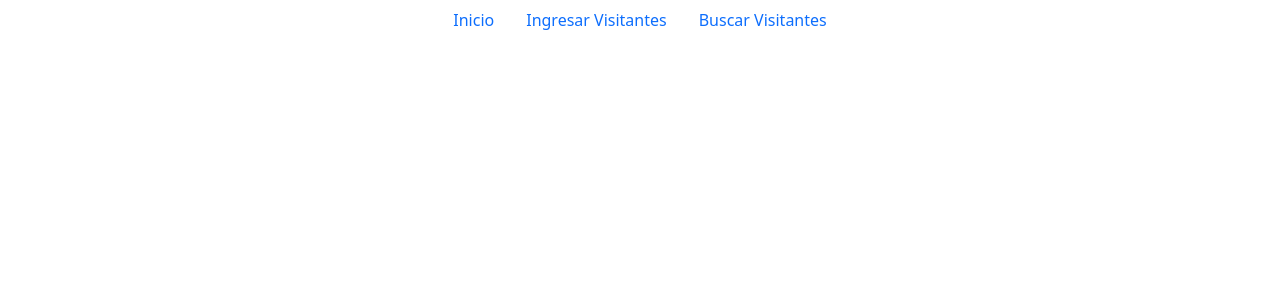
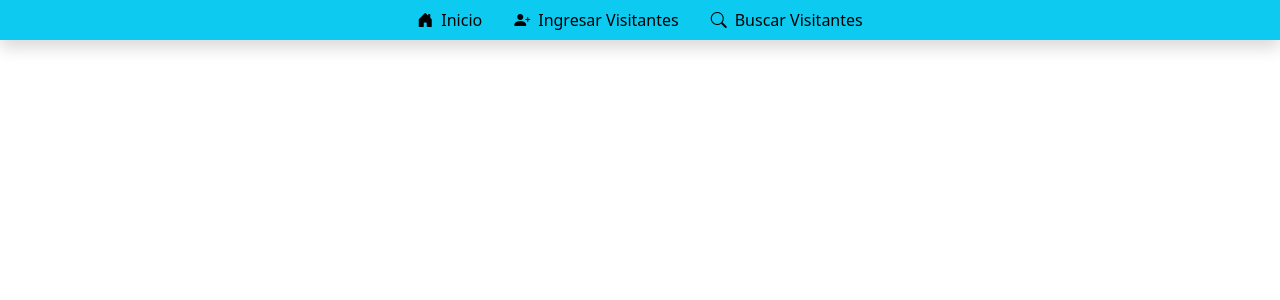
Before and after one commit to Vasquez11494/Parcial_VasquezO, a PHP site: page /templates/header.php in a window 1280 px wide. Shown: the top 300 px of the page. Run offline with PHP 8.4, Linux system fonts and the light colour scheme.

Commit message:
se creo un navbar asi mismo, se creo index.php

```diff
--- a/vistas/templates/navbar.php
+++ b/vistas/templates/navbar.php
@@ -1,11 +1,11 @@
-<ul class="nav justify-content-center">
+<ul class="nav justify-content-center bg-info shadow">
   <li class="nav-item">
-    <a class="nav-link active" aria-current="page" href="#">Inicio</a>
+    <a class="nav-link active text-black fs-7" aria-current="page" href="#"> <i class="bi bi-house-door-fill  me-2"></i>Inicio</a>
   </li>
   <li class="nav-item">
-    <a class="nav-link" href="#">Ingresar Visitantes</a>
+    <a class="nav-link text-black fs-7" href="#"><i class="bi bi-person-plus-fill me-2"></i>Ingresar Visitantes</a>
   </li>
   <li class="nav-item">
-    <a class="nav-link" href="#">Buscar Visitantes</a>
+    <a class="nav-link text-black fs-7" href="#"><i class="bi bi-search me-2"></i>Buscar Visitantes</a>
   </li>
 </ul>
```
Also changed, not shown: vistas/visitantes/index.php (added, +7 -0 lines).
